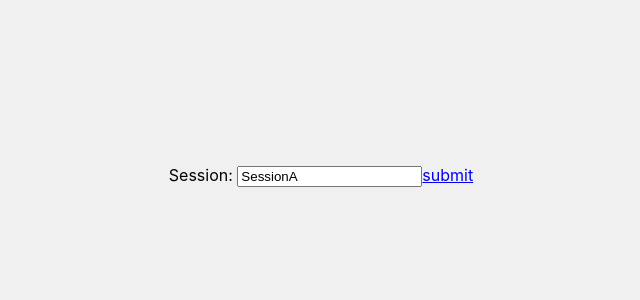
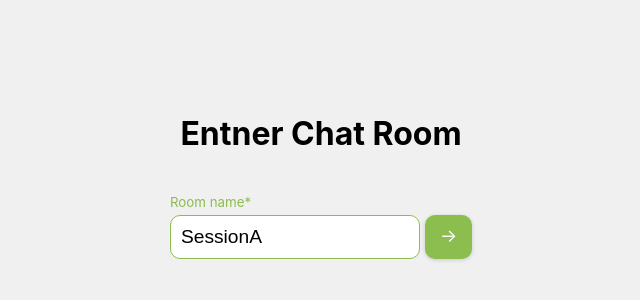
Before and after one commit to parkjisu6239/Dicoco, a React (Create React App) app: page /session in a window 1280 px wide. Shown: the part 224-524 px from the top of the page, without its empty margins (319-959 px from the left). Built offline with nearby package versions, Linux system fonts and the light colour scheme.

Commit message:
feat: Add Session module CSS

```diff
--- a/src/routes/Session.js
+++ b/src/routes/Session.js
@@ -1,5 +1,6 @@
 import { useState } from "react";
 import { Link } from "react-router-dom";
+import style from './Session.module.css'
 
 function Session() {
     const [sessionId, setSessionId] = useState('SessionA')
@@ -9,8 +10,11 @@ function Session() {
     }
 
     return (
-        <div>
-            <label> Session: </label>
+        <div className={style.session}>
+            <h1>Entner Chat Room</h1>
+            <div className={style.form}>
+                <label>Room name*</label>
+                <div className={style.join}>
                     <input
                         className="form-control"
                         type="text"
@@ -20,10 +24,13 @@ function Session() {
                         required
                     />
                     <Link
+                        className={sessionId.trim() ? style.enable : style.disable}
                         to={`/session/${sessionId.trim()}`}
-                disable={sessionId.trim() ? 'false' : 'true'}>
-                submit
+                        disabled={sessionId.trim() ? false : true}>
+                        →
                     </Link>
+                </div>
+            </div>
         </div>
     )
 }
--- /dev/null
+++ b/src/routes/Session.module.css
@@ -0,0 +1,55 @@
+.session {
+    display: flex;
+    flex-direction: column;
+    justify-content: center;
+    align-items: center;
+    gap: 20px;
+}
+
+.session .form {
+    display: flex;
+    flex-direction: column;
+    gap: 5px;
+}
+
+.session .form label{
+    font-size: smaller;
+    color: rgb(139, 189, 79);
+}
+
+.session .form input{
+    font-size: larger;
+    padding: 10px;
+    border-radius: 10px;
+    width: 250px;
+    border: solid 1px rgb(139, 189, 79);
+}
+
+.session .join {
+    display: flex;
+    gap: 5px;
+}
+
+.session a {
+    text-align: center;
+    text-decoration-line : none;
+    padding: 10px 15px;
+    border-radius: 10px;
+    color: white;
+    font-size: large;
+    box-shadow: rgba(0, 0, 0, 0.16) 0px 1px 4px;
+    transition: all 0.2s ease-in-out;
+}
+
+.session a.enable {
+    background-color: rgb(139, 189, 79);
+}
+
+.session a.disable {
+    background-color: rgb(196, 194, 194);
+}
+
+.session a.enable:hover {
+    background-color: rgb(116, 163, 59);
+    box-shadow: rgba(0, 0, 0, 0.04) 0px 3px 5px;
+}
```
Lines whose indentation alone changed are shown as unchanged.
